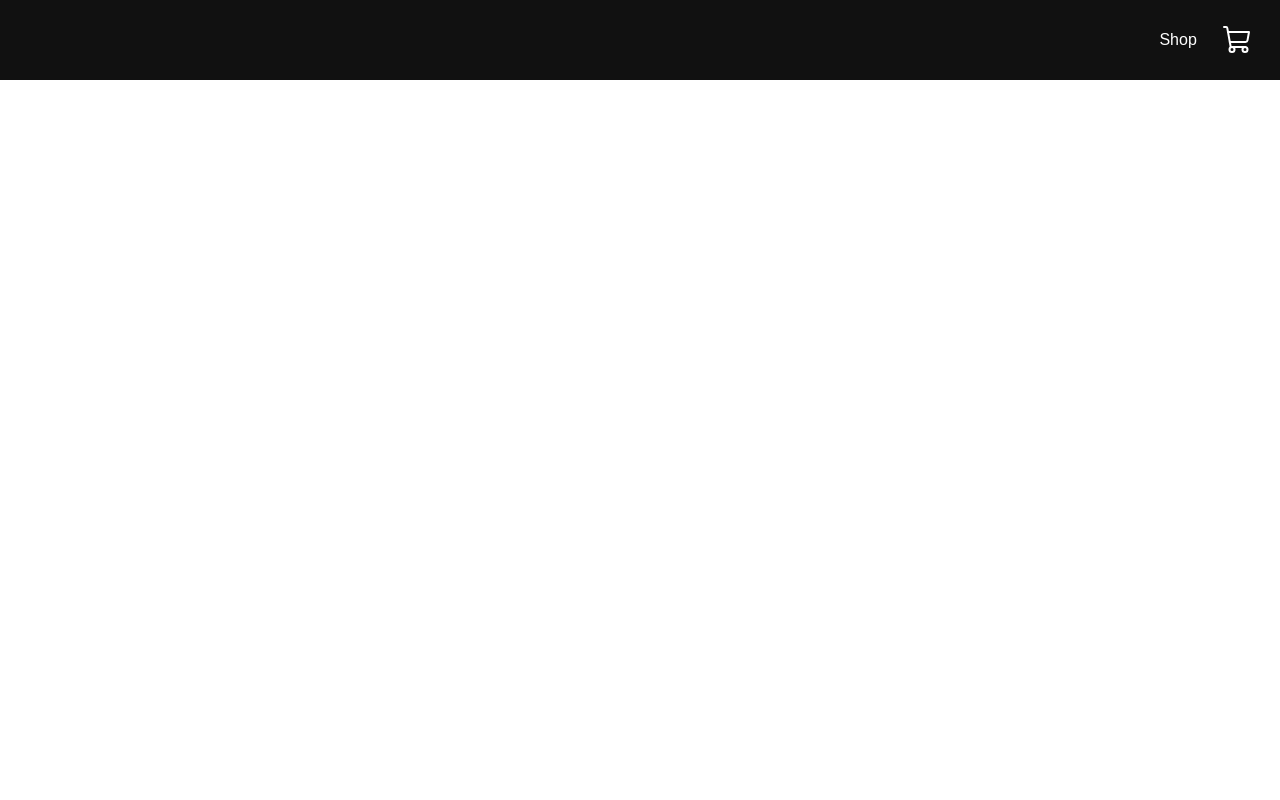
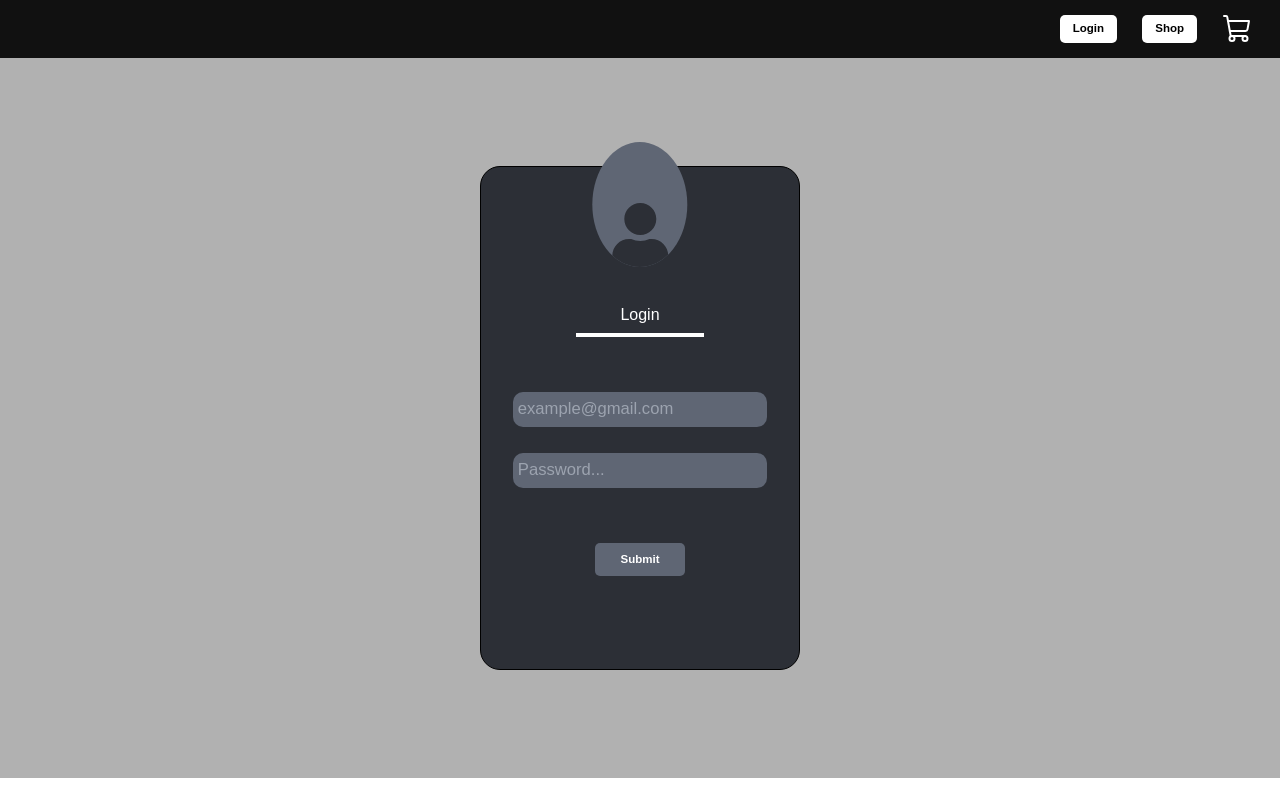
Before and after one commit to faisalSha4536/ecomm_react, a React (Create React App) app: page /login in a window 1280 px wide. Before the commit this address had no page. Built offline with nearby package versions, Linux system fonts and the light colour scheme.

Commit message:
I have add a dummy user into this and a login button

```diff
--- a/package.json
+++ b/package.json
@@ -6,6 +6,8 @@
     "@testing-library/jest-dom": "^5.17.0",
     "@testing-library/react": "^13.4.0",
     "@testing-library/user-event": "^13.5.0",
+    "firebase": "^10.7.2",
+    "gsap": "^3.12.5",
     "phosphor-react": "^1.4.1",
     "react": "^18.2.0",
     "react-dom": "^18.2.0",
--- a/src/App.js
+++ b/src/App.js
@@ -3,19 +3,23 @@ import {BrowserRouter as Router, Routes, Route} from 'react-router-dom'
 import Navbar from './components/Navbar';
 import {ShopContextProvider} from './context/ShopContext';
 import { Suspense, lazy } from 'react';
+import Login from './components/auth/Login';
 
 const Cart = lazy(()=>import('./pages/cart/cart'))
 const Shop = lazy(()=>import('./pages/shop/shop'))
 const Category = lazy(()=>import('./pages/shop/category'))
 const SingleProduct = lazy(()=>import('./pages/shop/SingleProduct'))
+// const Login = lazy(()=>import('./components/auth/Login'))
 function App() {
   return (
     <div className="App">
       <ShopContextProvider>
       <Router>
-        <Navbar/>
+        <Navbar />
         <Routes>
           <Route path='/' element = {<Suspense fallback = {<div>Loading...</div>}><Shop/></Suspense>}/>
+          {/* <Route path='/login' element = {<Suspense fallback = {<div>Loading...</div>}><Login/></Suspense>}/> */}
+          <Route path='/login' element = {<Login/>}/>
           <Route path='/cart' element = {<Suspense fallback = {<div>Loading...</div>}><Cart/></Suspense>}/>
           <Route path='/category/:type' element = {<Suspense fallback = {<div>Loading...</div>}><Category/></Suspense>}/>
           <Route path='/product/:type/:id' element = {<Suspense fallback = {<div>Loading...</div>}><SingleProduct/></Suspense>}/>
--- a/src/components/Navbar.css
+++ b/src/components/Navbar.css
@@ -18,7 +18,18 @@ html, body{
     justify-content: end;
     padding: 1vw;
     padding-right: 2vw;
-    position: fixed;
+
+}
+.navbar a{
+    color: black;
+}
+
+.navbar a:nth-child(3){
+    color: white;
+}
+
+.navbar button:hover a{
+    color: white;
 }
 
 .links{
@@ -29,5 +40,25 @@ html, body{
 
 .links a{
     text-decoration: none;
+}
+
+i{
     color: white;
 }
+
+button{
+    transition: all ease .4s;
+    color: #000;
+    padding: .4vw 1vw;
+    font-size: 0.9vw;
+    font-weight: 600;
+    background-color: white;
+    border-radius: 5px;
+    cursor: pointer;
+}
+
+button:hover{
+    background-color: #000;
+    color: white;
+    border: 1px solid white;
+}
--- a/src/components/Navbar.jsx
+++ b/src/components/Navbar.jsx
@@ -1,16 +1,30 @@
-import React from 'react'
-import { Link } from 'react-router-dom'
+import React, { useContext } from 'react'
+import { Link, useNavigate } from 'react-router-dom'
 import {ShoppingCart} from 'phosphor-react'
 import './Navbar.css'
+import { shopContext } from '../context'
 
 const Navbar = () => {
+  const navigate = useNavigate()
+  const {isLogin, username, setIsLogin} = useContext(shopContext)
   return (
     <div className='navbar'>
         <div className="links">
-            <Link to='/'>Shop</Link>
+          {
+            isLogin === true ? (
+              <>
+              <p style={{color: 'white', fontSize: '1vw'}}>Hi, {username}</p>
+              <button onClick={()=>{setIsLogin(false)}}><Link to='/login'>Signout</Link></button>
+              </>
+            ):(
+              <button onClick={()=>{navigate('/login')}}>Login</button>
+            )
+          }
+            <button onClick={()=>{navigate('/')}}>Shop</button>
             <Link to='/cart'><ShoppingCart size={32}/></Link>
         </div>
     </div>
+
   )
 }
 
--- /dev/null
+++ b/src/components/auth/Icons.jsx
@@ -0,0 +1,17 @@
+import React from 'react'
+import './Login.css'
+import { FaUser } from "react-icons/fa";
+import { FaPlus } from "react-icons/fa";
+
+
+const Icons = () => {
+  return (
+    <div className='user_icon'>
+    <div className='user'>
+        <h1><FaUser /></h1>
+    </div>
+    </div>
+  )
+}
+
+export default Icons
--- /dev/null
+++ b/src/components/auth/Login.css
@@ -0,0 +1,140 @@
+.login{
+    height: 90vh;
+    width: 100%;
+    background-color: rgb(177, 177, 177);
+    display: flex;
+    align-items: center;
+    justify-content: center;
+    /* padding: 20px; */
+}
+
+.login_form{
+    height: 70%;
+    width: 25%;
+    border: 1px solid black;
+    border-radius: 20px;
+    background-color: #2C2F36;
+}
+
+/* User icon */
+
+.user_icon{
+    position: relative;
+    height: 25%;
+    width: 100%;
+    /* background-color: white; */
+}
+
+.user{
+    height: 100%;
+    width: 30%;
+    background-color: #5F6674;
+    overflow: hidden;
+    display: flex;
+    align-items: end;
+    justify-content: center;
+    border-radius: 50%;
+    position: absolute;
+    top: -20%;
+    left: 50%;
+    transform: translate(-50%);
+}
+
+.user h1{
+    font-size: 5vw;
+    color: #2C2F36;
+}
+
+
+/* Login Buttons */
+
+.login_buttons{
+    height: 10%;
+    width: 100%;
+    display: flex;
+    justify-content: center;
+    align-items: center;
+}
+
+.login_buttons a{
+    text-decoration: none;
+    /* padding-bottom: 2px; */
+}
+
+.first_btn, .second_btn{
+    transition: all ease .4s;
+    color: white;
+    height: 80%;
+    cursor: pointer;
+    display: flex;
+    align-items: center;
+    width: 40%;
+    justify-content: center;
+    border-bottom: 4px solid rgb(60, 60, 60);
+}
+
+.clicked{
+    border-color: white;
+}
+
+.main_form{
+    height: 40%;
+    width: 100%;
+}
+
+#login_form{
+    height: 100%;
+    width: 100%;
+}
+
+#login_form ul{
+    display: flex;
+    flex-direction: column;
+    align-items: center;
+    justify-content: center;
+    width: 100%;
+    height: 100%;
+    gap: 2vw;
+}
+
+li{
+    width: 100%;
+    display: flex;
+    align-items: center;
+    justify-content: center;
+}
+
+.login_form input{
+    padding: 5px 5px;
+    background-color: #5F6674;
+    color: white;
+    font-size: 1.3vw;
+    font-weight: 500;
+    outline: none;
+    width: 80%;
+    border-radius: 10px;
+}
+
+.sub_btn{
+    width: 100%;
+    display: flex;
+    align-items: center;
+    justify-content: center;
+}
+
+.sub_btn button{
+    padding: 8px 2vw;
+    background-color: #5F6674;
+    color: white;
+}
+
+#signup_form form ul{
+    display: flex;
+    padding-top: 1vw;
+    flex-direction: column;
+    gap: 1vw;
+}
+
+#signup_form button{
+
+}
--- /dev/null
+++ b/src/components/auth/Login.jsx
@@ -0,0 +1,47 @@
+import React, { useContext, useState } from 'react'
+import './Login.css'
+import Icons from './Icons'
+import { shopContext } from '../../context'
+import { useNavigate } from 'react-router-dom'
+
+
+const Login = () => {
+  const {loginEmail, setLoginEmail, loginPass, setLoginPass, handleSubmit, error} = useContext(shopContext)
+  const navigate = useNavigate()
+
+  return (
+    <div className='login'>
+      <div className="login_form">
+        <Icons />
+        <div className="login_buttons">
+          <div className= 'first_btn clicked'>
+            Login
+          </div>
+
+        </div>
+        <div className="main_form">
+            <>
+              <form id='login_form'>
+                <ul>
+                  <li>
+                    <input type="text" value={loginEmail} onChange={(e) => setLoginEmail(e.target.value)} placeholder='example@gmail.com'/>
+                  </li>
+                  <li>
+                    <input type="password" value={loginPass} onChange={(e)=> {Number(setLoginPass(e.target.value))}}   placeholder='Password...'/>
+                  </li>
+                  <p style={{color: 'white', fontSize: '1vw', marginTop: '-20px'}}>{error}</p>
+                </ul>
+              </form>
+              <div className="sub_btn">
+              <button onClick={()=>handleSubmit(navigate)}>Submit</button>
+
+              </div>
+
+            </>
+        </div>
+      </div>
+    </div>
+  )
+}
+
+export default Login
--- /dev/null
+++ b/src/context.js
@@ -0,0 +1,45 @@
+import React, { createContext, useState } from 'react'
+
+export const shopContext = createContext()
+
+
+const Context = ({children}) => {
+    const [loginEmail, setLoginEmail] = useState('')
+    const [loginPass, setLoginPass] = useState('')
+    const [error, setError] = useState('')
+    const [isLogin, setIsLogin] = useState(false)
+
+    const user = {
+        gmail: 'dummy@gmail.com',
+        password: 123456,
+        username: 'Dummy User'
+      }
+
+      const {gmail, password, username} = user
+
+      const handleSubmit = (navigate)=> {
+          if(loginEmail == gmail && loginPass == password){
+            navigate('/')
+            setIsLogin(true)
+            setLoginEmail('')
+            setLoginPass('')
+          } else{
+            setError(
+                <>
+                You have entered wrong email or password <br />
+                <strong>Email:</strong> dummy@gmail.com <br />
+                <strong>Password:</strong> 123456
+              </>
+            )
+          }
+      }
+
+      const values = {loginEmail, setLoginEmail, loginPass, error, setLoginPass, handleSubmit, isLogin, username, setIsLogin}
+  return (
+    <shopContext.Provider value={values}>
+        {children}
+    </shopContext.Provider>
+  )
+}
+
+export default Context
--- a/src/index.css
+++ b/src/index.css
@@ -14,3 +14,8 @@ code {
   font-family: source-code-pro, Menlo, Monaco, Consolas, 'Courier New',
     monospace;
 }
+
+a{
+  text-decoration: none;
+  color: white;
+}
--- a/src/index.js
+++ b/src/index.js
@@ -2,12 +2,15 @@ import React from 'react';
 import ReactDOM from 'react-dom/client';
 import './index.css';
 import App from './App';
-
+import Context from './context';
 
 const root = ReactDOM.createRoot(document.getElementById('root'));
 root.render(
   <React.StrictMode>
+    <Context>
+
     <App />
+    </Context>
   </React.StrictMode>
 );
 
--- a/src/pages/cart/cart.css
+++ b/src/pages/cart/cart.css
@@ -16,7 +16,7 @@ html, body{
     padding-top: 20px;
     padding-bottom: 20px;
     height: 100vh;
-    padding-top: 6vw;
+    /* padding-top: 6vw; */
     /* margin-top: 3vw; */
 }
 
@@ -56,14 +56,14 @@ html, body{
     height: 100%;
 }
 
-button{
+.cart button{
     border: 1px solid black;
     padding: 0px 5px 0px 5px;
     cursor: pointer;
     background-color: gainsboro;
 }
 
-input{
+.count_handler input{
     border: 1px solid black;
     width: 50px;
     text-align: center;
```
Also changed, not shown: 1 other file (tests, documents, lock files or other folders).
